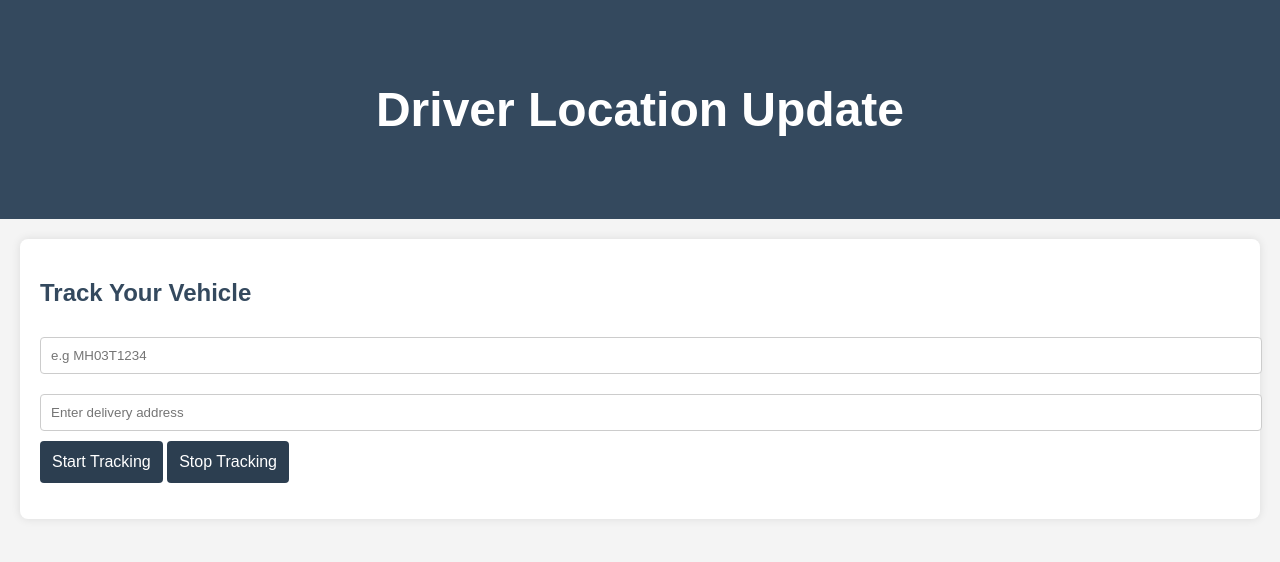
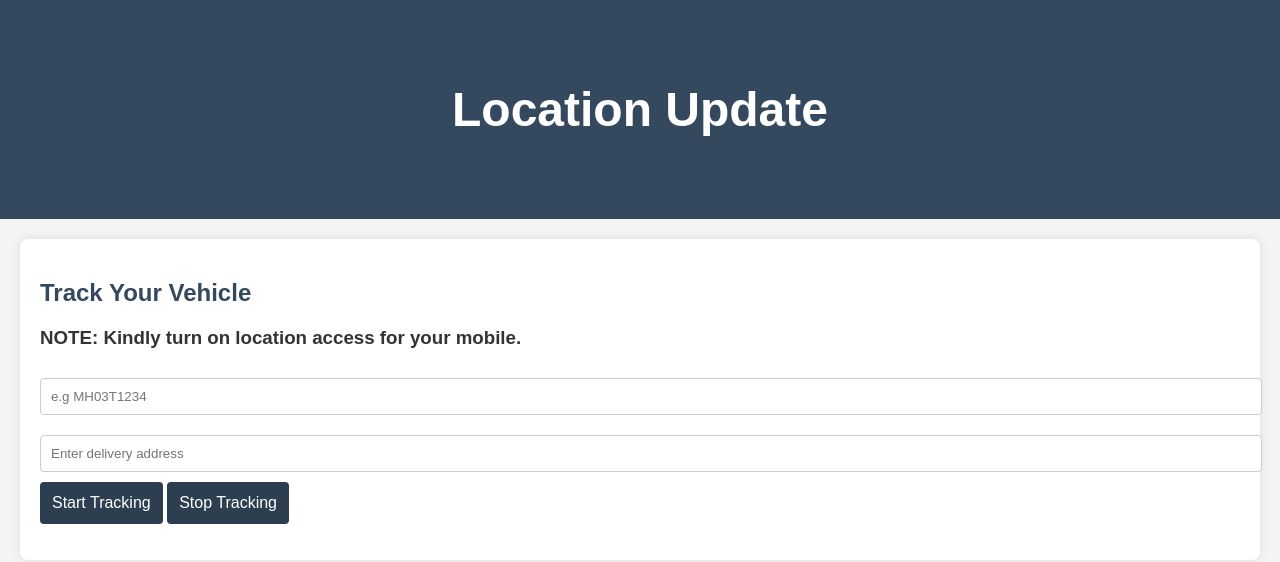
Before and after one commit to 02vee/cmppl-staging-backend, a website: page vehicle-tracking-frontend/driver.html in a window 1280 px wide. Drawn offline with nearby package versions, Linux system fonts and the light colour scheme.

Commit message:
Update driver.html

```diff
--- a/vehicle-tracking-frontend/driver.html
+++ b/vehicle-tracking-frontend/driver.html
@@ -10,11 +10,12 @@
 <body>
 
     <header>
-        <h1>Driver Location Update</h1>
+        <h1>Location Update</h1>
     </header>
 
     <section id="driver-page">
         <h2>Track Your Vehicle</h2>
+        <h3>NOTE: Kindly turn on location access for your mobile.</h3>
         <input type="text" id="vehicleId" placeholder="e.g MH03T1234">
         <input type="text" id="deliveryLocation" placeholder="Enter delivery address">
         <button onclick="startTracking()">Start Tracking</button>
```
